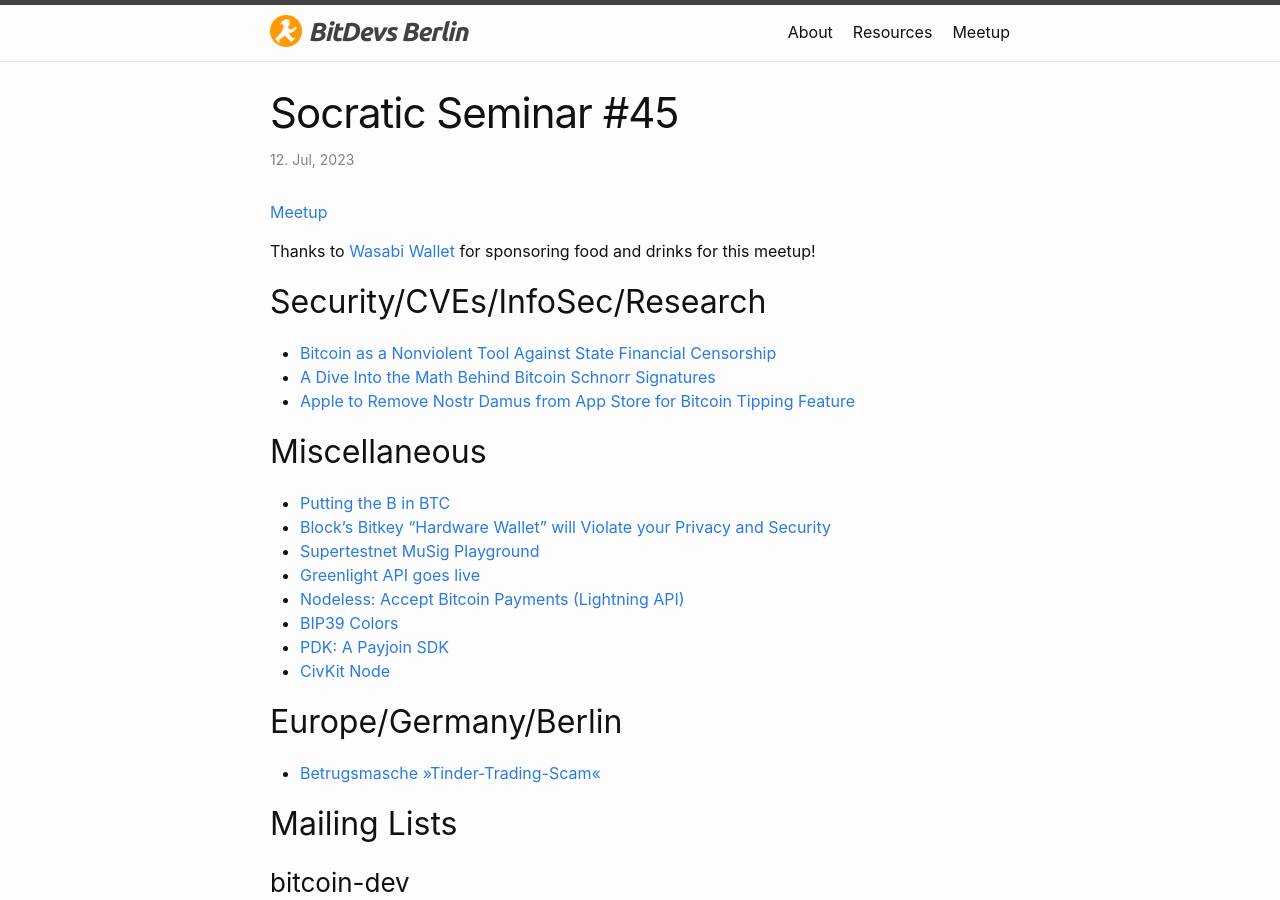
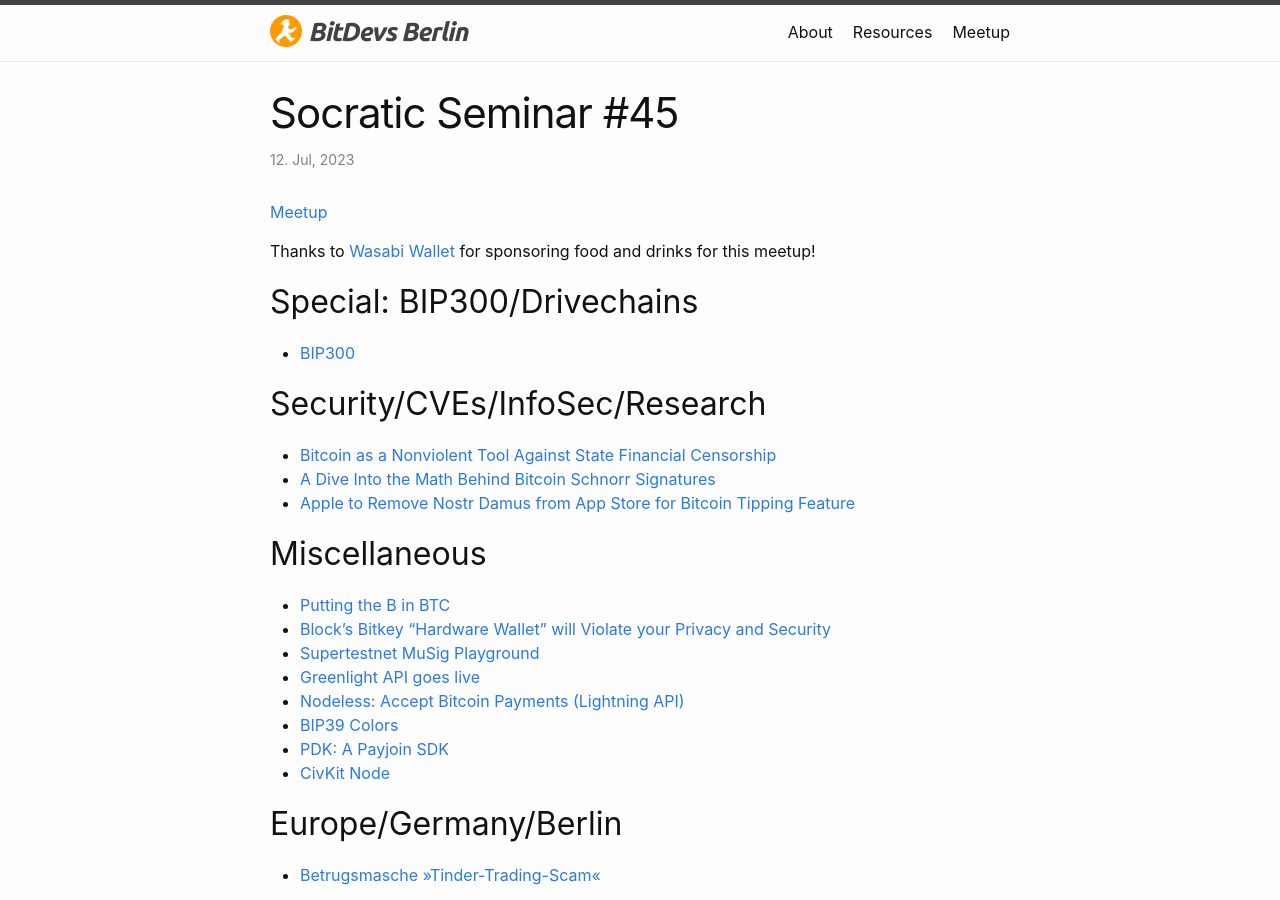
Before and after one commit to fjahr/bitdevsberlin, a Jekyll site: the page built from _posts/2023-07-12-socratic-seminar-45.md, in a window 1280 px wide and 900 px high. Built offline with Jekyll 4.4.1, drawn with Linux system fonts in a browser that asks for light colours.

Commit message:
Add BIP300 special

```diff
--- a/_posts/2023-07-12-socratic-seminar-45.md
+++ b/_posts/2023-07-12-socratic-seminar-45.md
@@ -6,6 +6,10 @@ title: "Socratic Seminar #45"
 [Meetup](https://www.meetup.com/bitcoin-lab-berlin/events/wxpkftyfckbqb/)
 
 Thanks to [Wasabi Wallet](https://wasabiwallet.io/) for sponsoring food and drinks for this meetup!
+
+## Special: BIP300/Drivechains
+
+- [BIP300](https://github.com/bitcoin/bips/blob/master/bip-0300.mediawiki)
 
 ## Security/CVEs/InfoSec/Research
 
```
